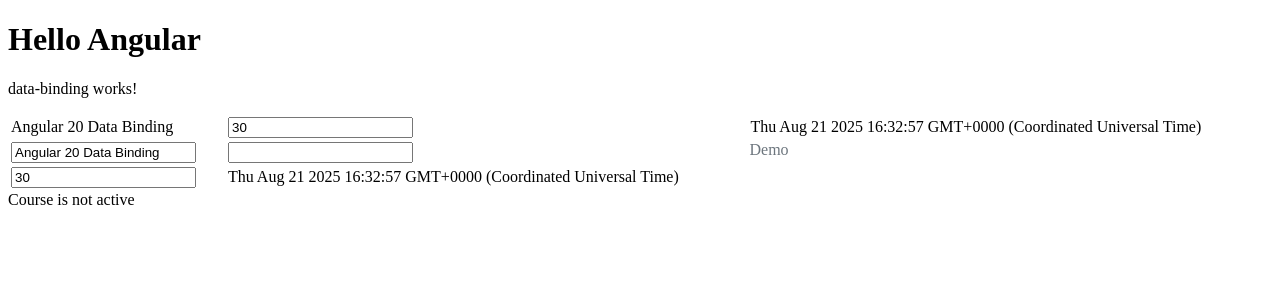
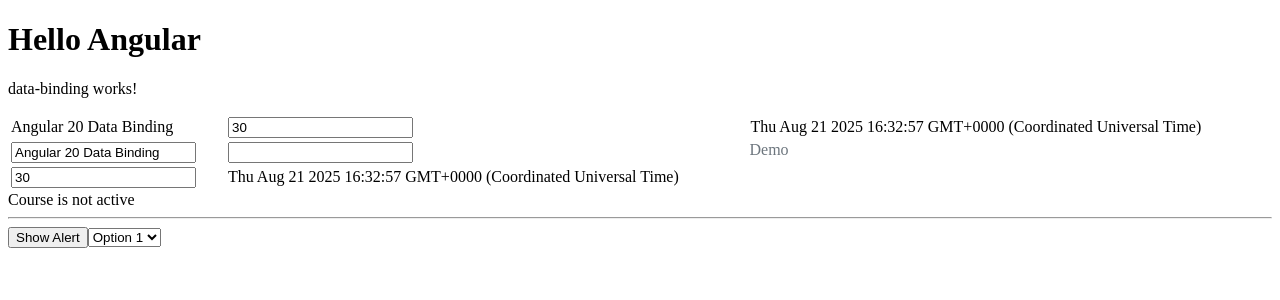
Before and after one commit to MohammadUzairArif/Angular-20, an Angular app: page / in a window 1280 px wide. Shown: the top 300 px of the page. Built offline with nearby package versions, Linux system fonts and the light colour scheme.

Commit message:
Event binding

```diff
--- a/src/app/components/data-binding/data-binding.html
+++ b/src/app/components/data-binding/data-binding.html
@@ -34,3 +34,15 @@
 </table>
 
 {{isCourseActive ? 'Course is active' : 'Course is not active'}}
+
+<br>
+<hr>
+<!-- Event binding -->
+
+<button (click)="showAlert()">Show Alert</button>
+
+<select name="" id="" (change)="onOptionChange()">
+    <option value="1">Option 1</option>
+    <option value="2">Option 2</option>
+    <option value="3">Option 3</option>
+</select>
--- a/src/app/components/data-binding/data-binding.ts
+++ b/src/app/components/data-binding/data-binding.ts
@@ -26,5 +26,11 @@ export class DataBinding {
     }, 7000);
   }
 
+  showAlert() {
+    alert('Button clicked!');
+  }
 
+  onOptionChange(){
+    alert('Option changed!');
+  }
 }
```
